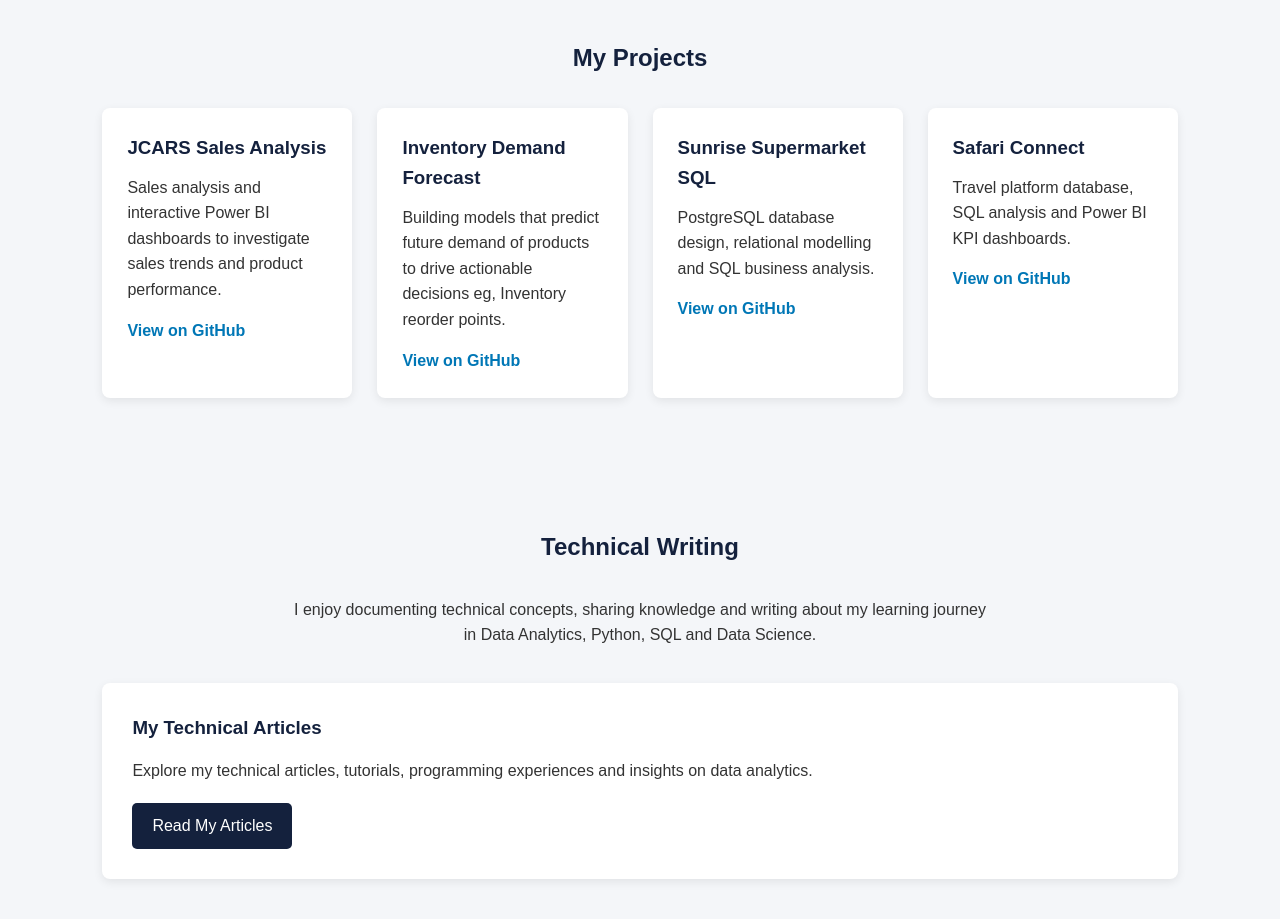
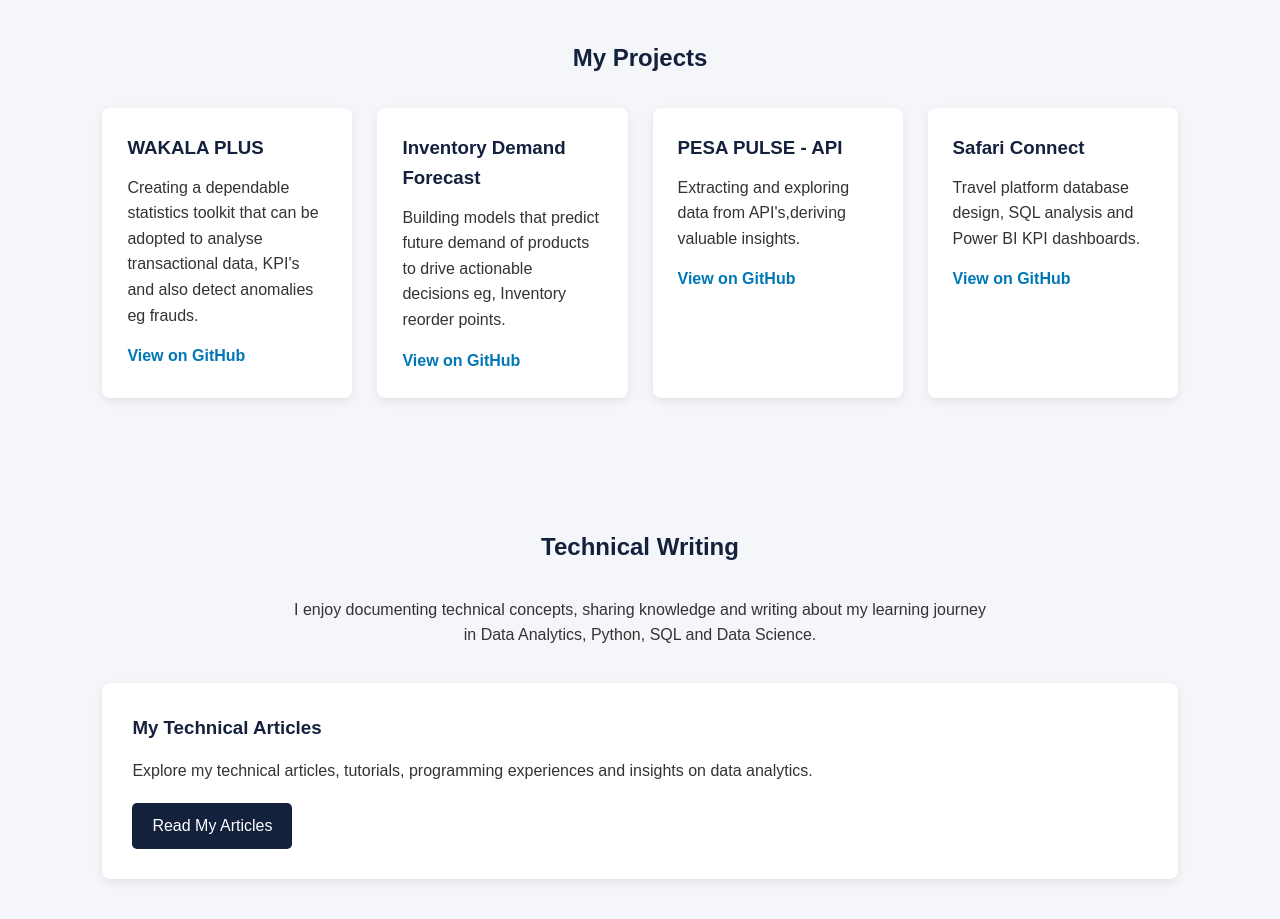
Before and after one commit to rapidlashes/rapidlashes.github.io, a plain HTML site: page index.html in a window 1280 px wide. Shown: the part 1000-1919 px from the top of the page. Drawn offline with Linux system fonts and the light colour scheme.

Commit message:
adding other projects to my project section

```diff
--- a/index.html
+++ b/index.html
@@ -89,13 +89,13 @@
         <div class="project-container">
 
             <div class="project-card">
-                <h3>JCARS Sales Analysis</h3>
+                <h3>WAKALA PLUS</h3>
                 <p>
-                    Sales analysis and interactive Power BI
-                    dashboards to investigate sales trends
-                    and product performance.
+                    Creating a dependable statistics toolkit that can be adopted
+                    to analyse transactional data, KPI's and also
+                    detect anomalies eg frauds.
                 </p>
-                <a href="https://github.com/rapidlashes/jcars-sales-analysis" target="_blank">
+                <a href="https://github.com/rapidlashes/WAKALA-PLUS" target="_blank">
                     View on GitHub
                 </a>
             </div>
@@ -112,12 +112,11 @@
             </div>
 
             <div class="project-card">
-                <h3>Sunrise Supermarket SQL</h3>
+                <h3>PESA PULSE - API</h3>
                 <p>
-                    PostgreSQL database design, relational
-                    modelling and SQL business analysis.
+                    Extracting and exploring data from API's,deriving valuable insights.
                 </p>
-                <a href="https://github.com/rapidlashes/Sunrise-supermarket-SQL-" target="_blank">
+                <a href="https://github.com/rapidlashes/PESA-PULSE-API" target="_blank">
                     View on GitHub
                 </a>
             </div>
@@ -125,7 +124,7 @@
             <div class="project-card">
                 <h3>Safari Connect</h3>
                 <p>
-                    Travel platform database, SQL analysis
+                    Travel platform database design, SQL analysis
                     and Power BI KPI dashboards.
                 </p>
                 <a href="https://github.com/rapidlashes/SAFARI_CONNECT" target="_blank">
```
